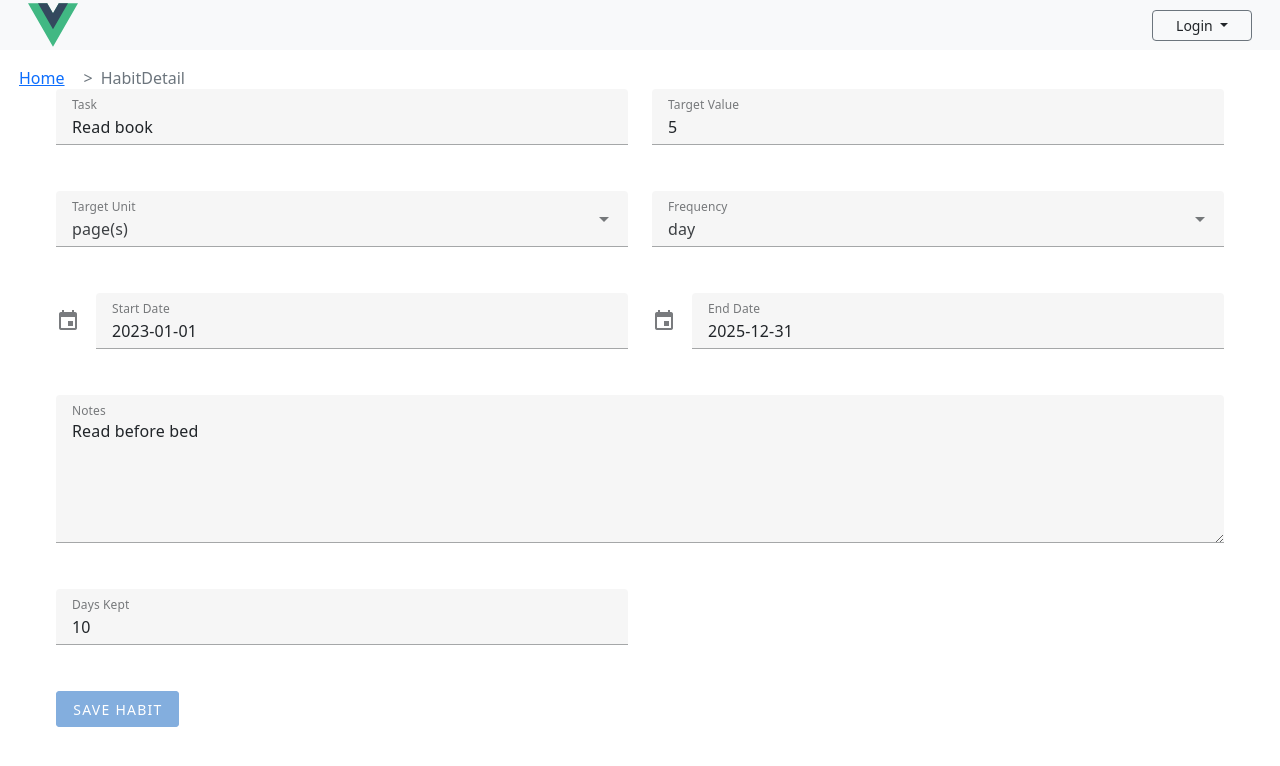
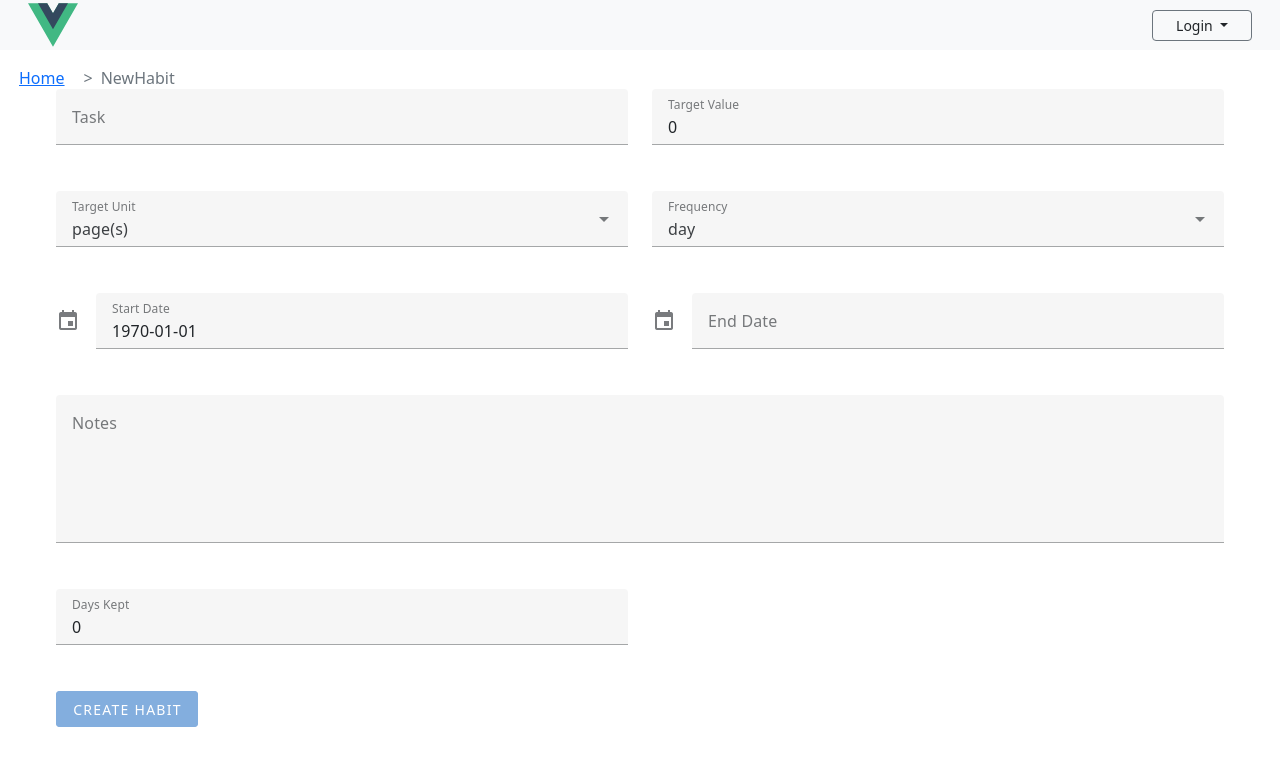
Before and after one commit to yul761/habit-tracker, a Vue app: page /habit/new in a window 1280 px wide. Shown: the top 766 px of the page. Built offline with nearby package versions, Linux system fonts and the light colour scheme; no server answers.

Commit message:
feat: add create new page

```diff
--- a/src/components/Datatable/HabitTable.vue
+++ b/src/components/Datatable/HabitTable.vue
@@ -5,6 +5,7 @@
     :headers="headers"
     item-value="id"
     @update:items="handleItemsUpdate"
+    @new="Create"
   >
     <template #item.name="{ item }">
       <a @click="onOpen(item.id)" href="javascript:void(0)">{{ item.task }}</a>
@@ -72,4 +73,9 @@ const onOpen = (id: string) => {
   console.log('Open habit', id)
   router.push({ name: 'HabitDetail', params: { habitId: id } })
 }
+
+const Create = () => {
+  console.log('Create new habit')
+  router.push({ name: 'NewHabit' })
+}
 </script>
--- a/src/components/Datatable/ServerSideTable.vue
+++ b/src/components/Datatable/ServerSideTable.vue
@@ -12,7 +12,9 @@
   >
     <template v-slot:top>
       <v-toolbar flat>
-        <v-btn class="mb-2" color="primary" dark v-bind="props"> New Item </v-btn>
+        <v-btn class="mb-2" color="primary" dark @click="$emit('new')" v-bind="props">
+          New Item
+        </v-btn>
       </v-toolbar>
     </template>
     <template v-slot:loading>
@@ -39,6 +41,7 @@ const props = defineProps<{
 
 const emits = defineEmits<{
   <T>(e: 'update:items', items: T[]): void
+  (e: 'new'): void
 }>()
 
 const itemsPerPage = ref(5)
--- /dev/null
+++ b/src/components/HabitForm/NewHabitView.vue
@@ -0,0 +1,56 @@
+<template>
+  <habit-form :habit="habit" :units="units" :frequencies="frequencies" @submit="createHabit">
+    <template #submit-button>
+      <v-btn :disabled="!isModified" type="submit" color="primary">Create Habit</v-btn>
+    </template>
+  </habit-form>
+</template>
+
+<script setup lang="ts">
+import { reactive, computed } from 'vue'
+import { Unit, Frequency, type HabitTableData } from '@/types/habitTableData'
+import _ from 'lodash'
+import { onBeforeRouteLeave } from 'vue-router'
+import HabitForm from '@/components/HabitForm/HabitForm.vue'
+
+const habit = reactive<HabitTableData>({
+  task: '',
+  targetValue: 0,
+  targetUnit: Unit.Pages,
+  frequency: Frequency.Daily,
+  startDate: 0,
+  daysKept: 0,
+  id: ''
+})
+const initialHabit = _.cloneDeep(habit)
+
+const units = Object.values(Unit)
+const frequencies = Object.values(Frequency)
+
+const isModified = computed(() => {
+  return !_.isEqual(habit, initialHabit)
+})
+
+const createHabit = async () => {
+  console.log({ habit })
+}
+
+onBeforeRouteLeave((to, from, next) => {
+  if (isModified.value) {
+    const answer = window.confirm('You have unsaved changes. Are you sure you want to leave?')
+    if (answer) {
+      next()
+    } else {
+      next(false)
+    }
+  } else {
+    next()
+  }
+})
+</script>
+
+<style scoped>
+.habit-detail-container {
+  grid-column: span 2;
+}
+</style>
--- a/src/router/index.ts
+++ b/src/router/index.ts
@@ -17,7 +17,12 @@ const router = createRouter({
         {
           path: 'habit/:habitId',
           name: 'HabitDetail',
-          component: () => import('@/views/HabitInfoDetailView.vue')
+          component: () => import('@/components/HabitForm/HabitInfoDetailView.vue')
+        },
+        {
+          path: 'habit/new',
+          name: 'NewHabit',
+          component: () => import('@/components/HabitForm/NewHabitView.vue')
         }
       ]
     },
```
Also changed, not shown: src/components/HabitForm/HabitInfoDetailView.vue (renamed from src/views/HabitInfoDetailView.vue).
